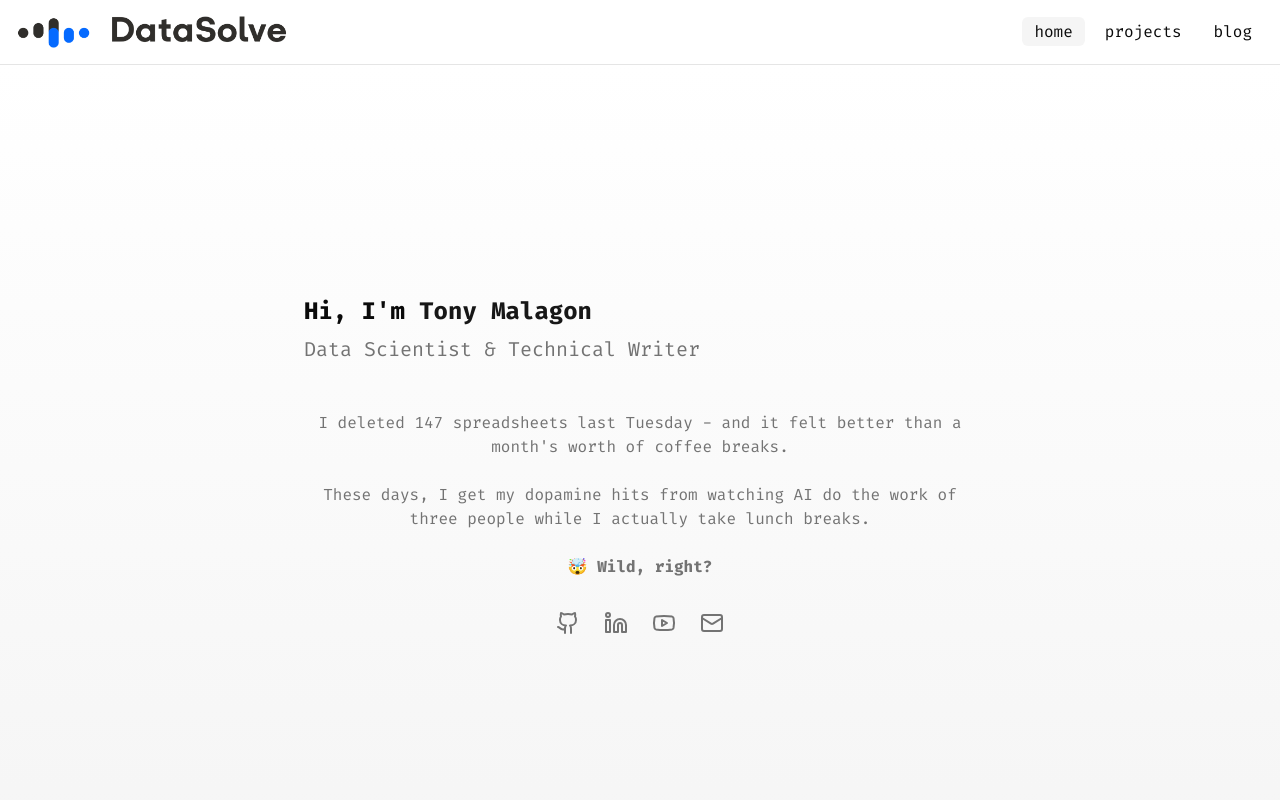
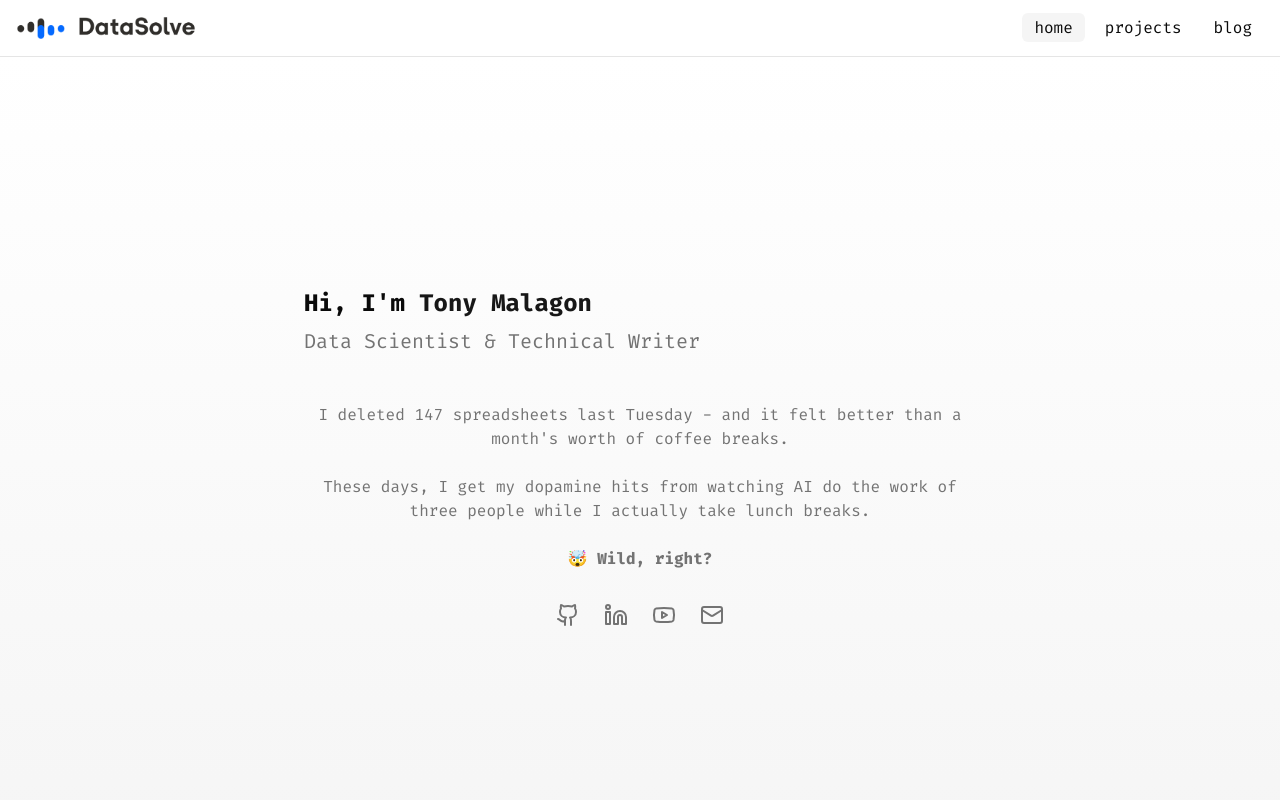
Before and after one commit to geramalagon/datasolve-website, a Next.js app: page / in a window 1280 px wide. Shown: the top 800 px of the page. Built offline with nearby package versions, Linux system fonts and the light colour scheme.

Commit message:
Update navigation.tsx

```diff
--- a/app/components/navigation.tsx
+++ b/app/components/navigation.tsx
@@ -30,9 +30,9 @@ export function Navigation() {
           <Image
             src="/logo.png"
             alt="DataSolve Logo"
-            width={180}
-            height={40}
-            className="h-8 w-auto"
+            width={135}
+            height={30}
+            className="w-[135px] h-auto sm:w-[180px]"
             priority
           />
         </Link>
```
